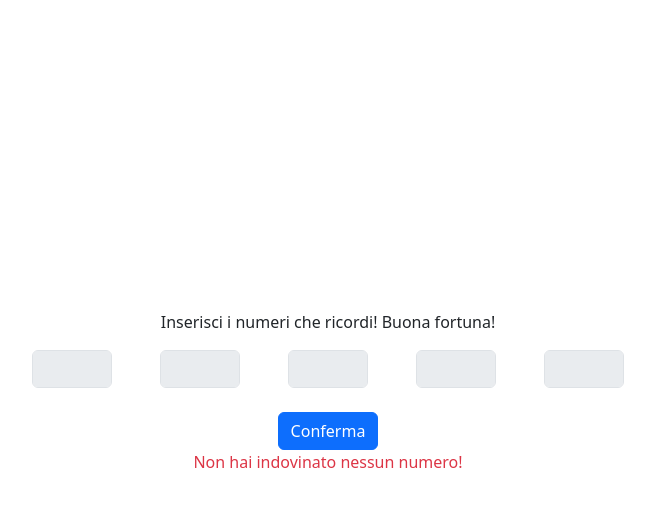
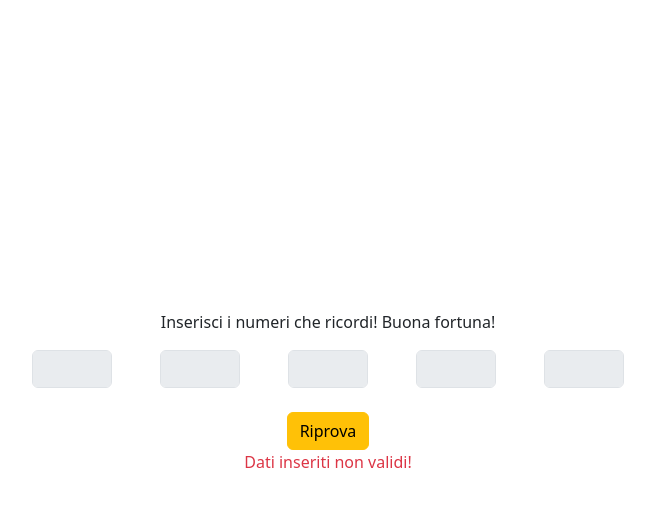
Before and after one commit to GabrieleTuzzo/js-simon, a plain HTML site: page index.html in a window 1280 px wide. Both pictures are taken after a click on the button "Conferma". Shown: the whole page, without its empty margins (312-967 px from the left). Drawn offline with nearby package versions, Linux system fonts and the light colour scheme.

Commit message:
ADD check data

```diff
--- a/index.html
+++ b/index.html
@@ -67,7 +67,10 @@
                         required
                     />
                 </div>
-                <button class="btn btn-primary mt-4 d-block mx-auto">
+                <button
+                    type="button"
+                    class="btn btn-primary mt-4 d-block mx-auto"
+                >
                     Conferma
                 </button>
                 <p class="text-danger text-center" id="message"></p>
--- a/js/script.js
+++ b/js/script.js
@@ -20,25 +20,46 @@ numberArray.forEach((arrayItem) => {
 })
 
 confirmBtn.addEventListener('click', (event) => {
-    event.preventDefault()
-
     const userInputArray = saveUserData()
     const correctNumbers = compareArrays(userInputArray, numberArray)
+    const messageClassList = message.classList
+    let messageUpdated = ''
 
+    if (userInputArray === 0) {
+        disableUserInput()
+        messageUpdated = 'Dati inseriti non validi!'
+        message.innerText = messageUpdated
+        confirmBtnToRefreshBtn()
+    } else {
         if (correctNumbers.length === 0) {
-        message.innerText = 'Non hai indovinato nessun numero!'
+            messageUpdated = 'Non hai indovinato nessun numero!'
         } else if (correctNumbers.length === itemNumber) {
-        message.classList.add('text-success')
-        message.classList.remove('text-danger')
-        message.innerText = 'Hai indovinato tutti i numeri! Congratulazioni!'
+            messageClassList.add('text-success')
+            messageClassList.remove('text-danger')
+            messageUpdated = 'Hai indovinato tutti i numeri! Congratulazioni!'
         } else {
-        message.innerText = `Hai indovinato ${
+            messageUpdated = `Hai indovinato ${
                 correctNumbers.length
             } numeri! (${correctNumbers.join(', ')})`
         }
 
+        message.innerText = messageUpdated
+
         disableUserInput()
+        confirmBtnToRefreshBtn()
+    }
 })
+
+function confirmBtnToRefreshBtn() {
+    confirmBtn.innerText = 'Riprova'
+    const confirmBtnClassList = confirmBtn.classList
+    confirmBtnClassList.remove('btn-primary')
+    confirmBtnClassList.add('btn-warning')
+
+    confirmBtn.addEventListener('click', () => {
+        location.reload()
+    })
+}
 
 function disableUserInput() {
     const userInput = userDataGroup.children
@@ -62,7 +83,12 @@ function saveUserData() {
     const outputArray = []
     const userInput = userDataGroup.children
     for (let i = 0; i < userInput.length; i++) {
-        outputArray.push(parseInt(userInput[i].value))
+        const userInputInt = parseInt(userInput[i].value)
+        if (userInputInt >= 0 && userInputInt <= 50) {
+            outputArray.push(userInputInt)
+        } else {
+            return 0
+        }
     }
 
     return outputArray
```
Lines whose indentation alone changed are shown as unchanged.
